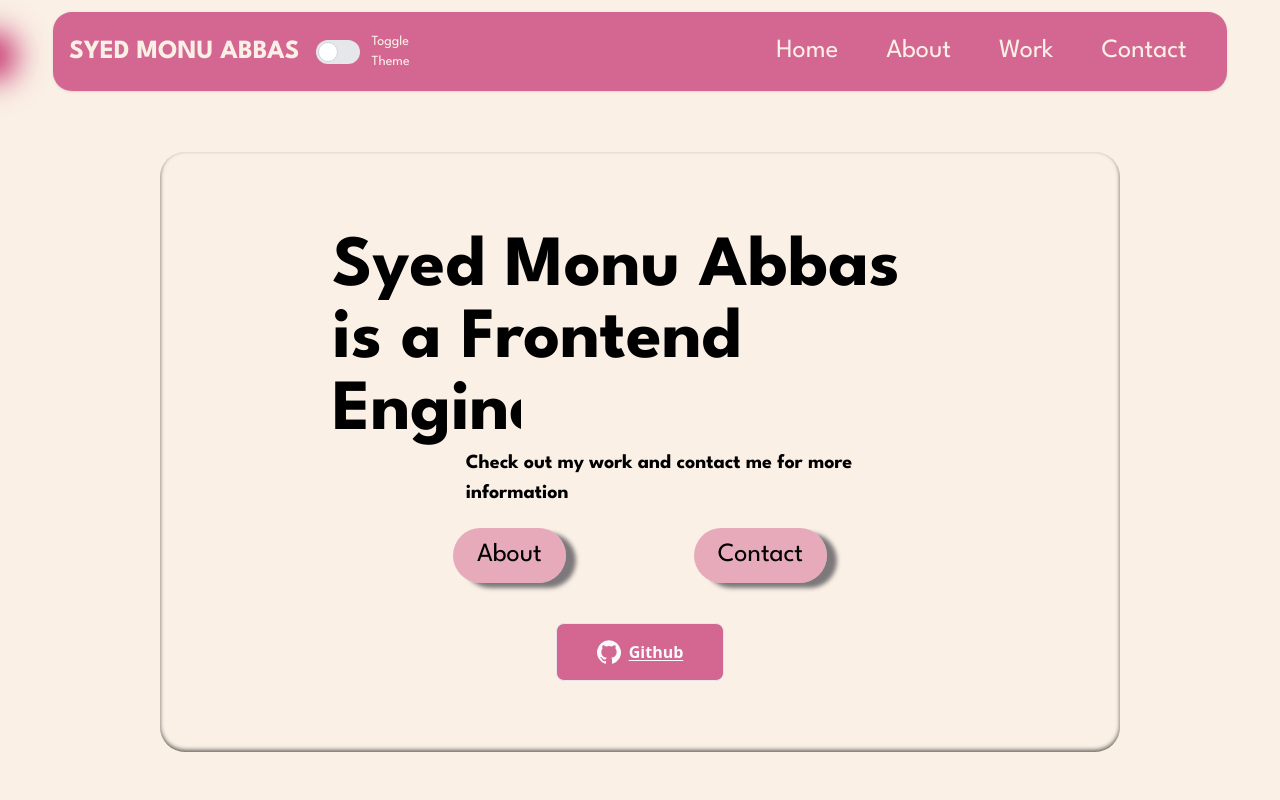
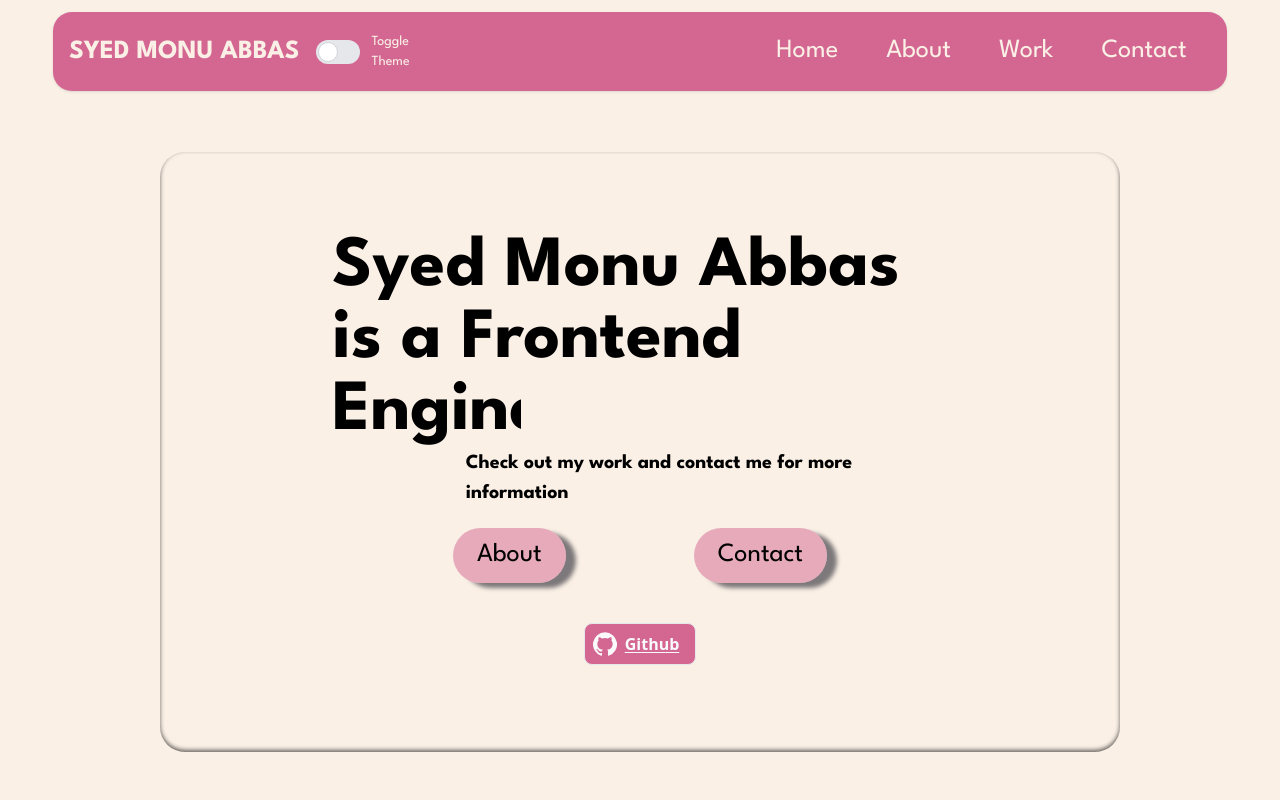
Before and after one commit to SMARTRON7/Portfolio-Website, a React (Vite) app in the folder My_Portfolio/: page /home in a window 1280 px wide. Shown: the top 800 px of the page. Built offline with nearby package versions, Linux system fonts and the light colour scheme.

Commit message:
Button bug fix

```diff
--- a/My_Portfolio/src/pages/Home.jsx
+++ b/My_Portfolio/src/pages/Home.jsx
@@ -64,7 +64,7 @@ function Home() {
                     </div>
                     <div className='flex items-center justify-center pt-5 md:pt-10'>
                         <Link to="https://github.com/SMARTRON7"
-                            className="group flex justify-center items-center gap-2 group-hover:before:duration-500 group-hover:after:duration-500 after:duration-500 duration-500 hover:duration-500 underline underline-offset-2 hover:underline hover:underline-offset-4 origin-left hover:decoration-2 hover:text-neutral-300 bg-babypink dark:bg-darkblue px-10 py-4 border text-left p-3 text-gray-50 text-base font-bold rounded-lg overflow-hidden after:absolute after:w-12 after:h-12 after:content[''] dark:after:bg-sky-900 after:bg-pink-700 after:-left-8 after:top-8 after:rounded-full after:blur-lg hover:after:animate-pulse"
+                            className="group flex justify-center items-center gap-2 group-hover:before:duration-500 group-hover:after:duration-500 after:duration-500 duration-500 hover:duration-500 underline underline-offset-2 hover:underline hover:underline-offset-4 origin-left hover:decoration-2 hover:text-neutral-300 bg-babypink dark:bg-darkblue border text-gray-50 text-base font-bold rounded-lg overflow-hidden p-2 after:flex hover:after:animate-pulse"
                         >
                             <svg
                                 className="w-6 h-6 fill-neutral-50"
```
